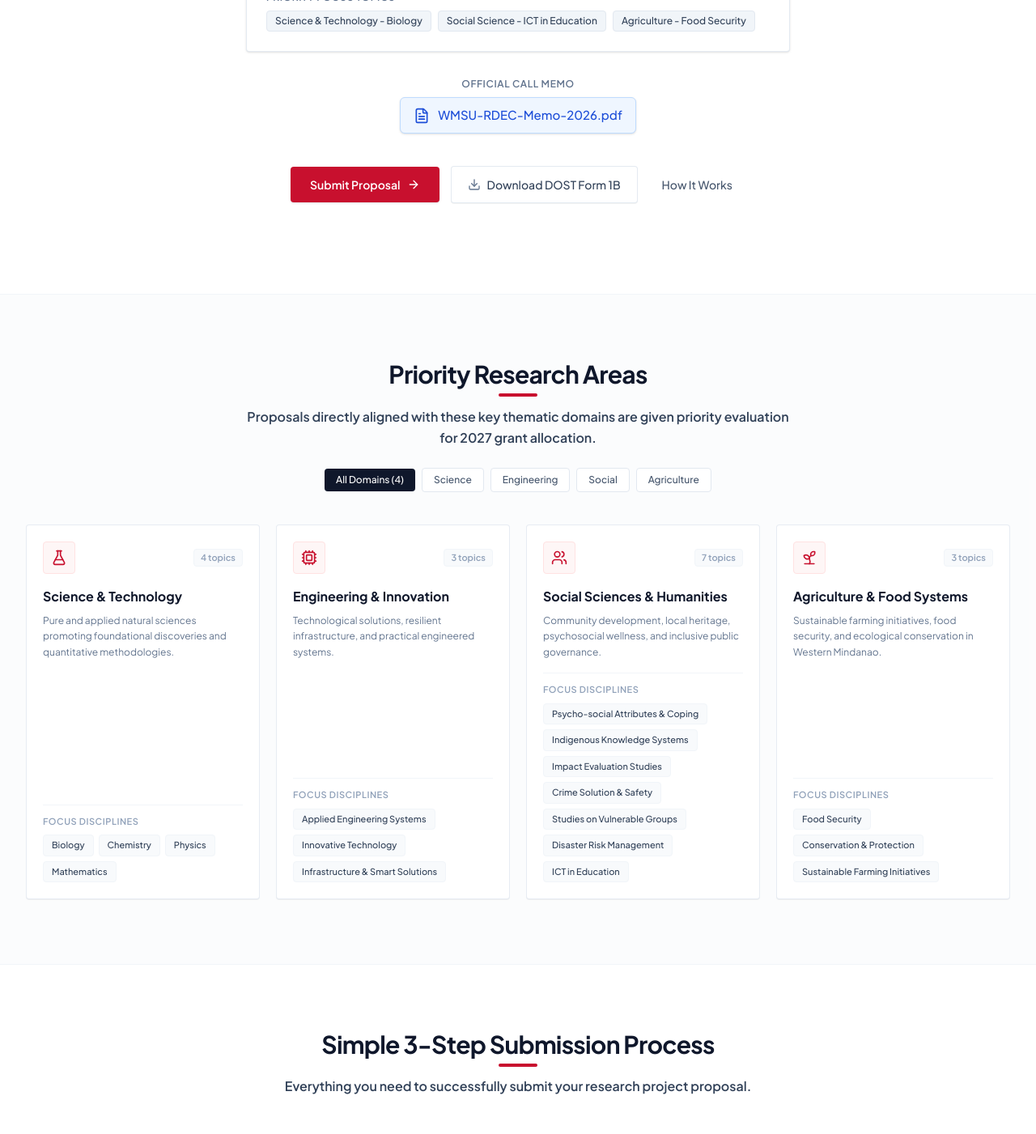
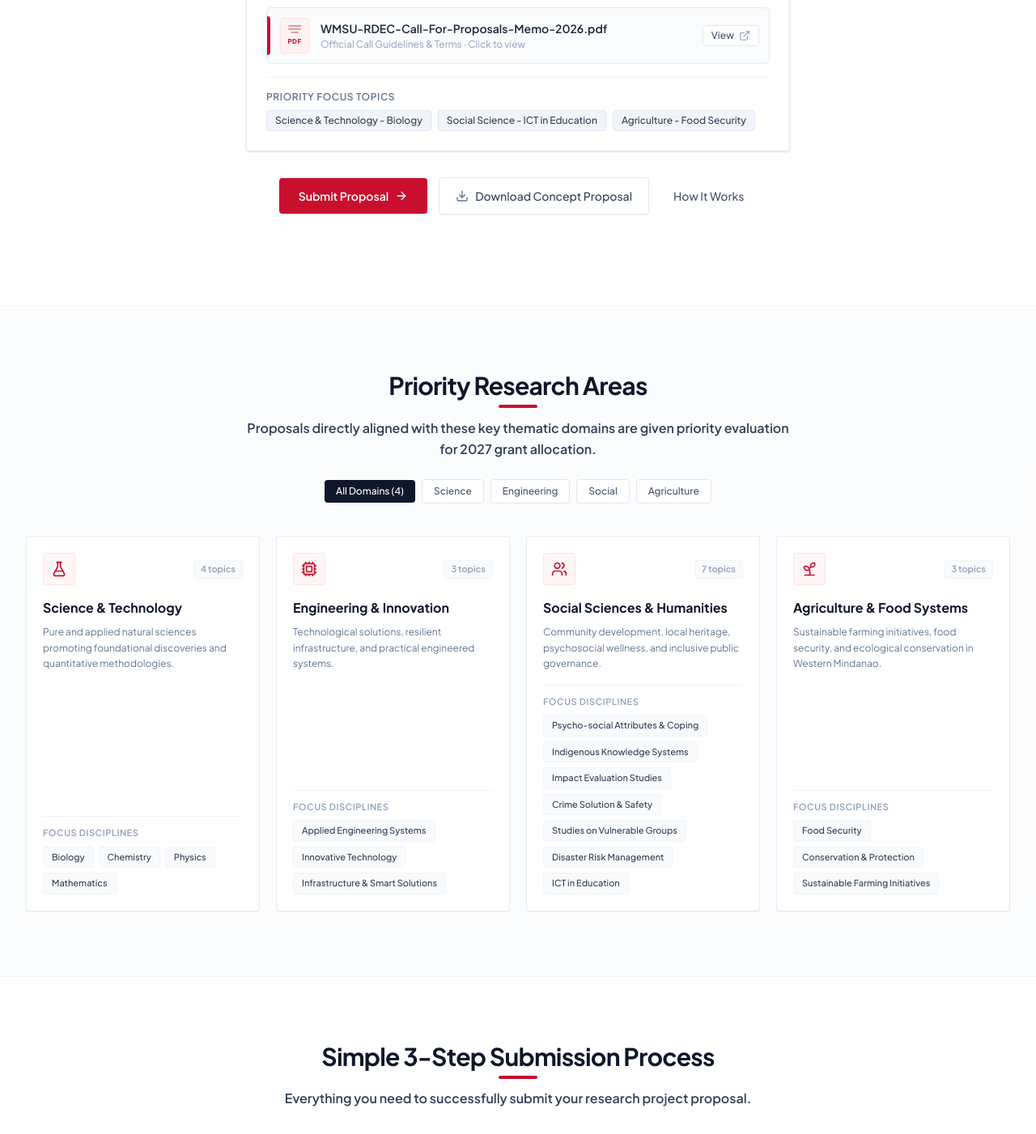
Before and after one commit to RALPH22222/wmsu-rdec, a React (Vite) app: page / in a window 1280 px wide. Shown: the part 680-2081 px from the top of the page at 81% size. Built offline with nearby package versions, Linux system fonts and the light colour scheme; no server answers.

Commit message:
few changes on the landing page

```diff
--- a/src/components/SubmissionPeriodPortal.tsx
+++ b/src/components/SubmissionPeriodPortal.tsx
@@ -1,4 +1,4 @@
-import React, { useState } from 'react';
+import React, { useState, useEffect } from 'react';
 import {
   Calendar,
   ArrowRight,
@@ -26,6 +26,14 @@ interface PriorityArea {
 
 export const SubmissionPeriodPortal: React.FC<SubmissionPeriodPortalProps> = ({ onSignInClick }) => {
   const [selectedCategory, setSelectedCategory] = useState<string>('all');
+  const [activeStep, setActiveStep] = useState<number>(0);
+
+  useEffect(() => {
+    const interval = setInterval(() => {
+      setActiveStep((prev) => (prev + 1) % 3);
+    }, 3000);
+    return () => clearInterval(interval);
+  }, []);
 
   const priorityAreas: PriorityArea[] = [
     {
@@ -159,7 +167,41 @@ export const SubmissionPeriodPortal: React.FC<SubmissionPeriodPortalProps> = ({
               </div>
             </div>
 
-            <div className="mt-5 pt-4 border-t border-slate-100">
+            {/* Official Call Memo */}
+            <div className="mt-4 pt-4 border-t border-slate-100">
+              <span className="text-xs uppercase tracking-wider font-semibold text-slate-500 block mb-2">
+                Official Memorandum
+              </span>
+              <a
+                href="#"
+                className="group relative flex items-center gap-3.5 w-full bg-slate-50/70 hover:bg-white border border-slate-200/90 rounded-md p-3 transition-all duration-200 hover:border-[#C8102E]/40 hover:shadow-xs"
+              >
+                {/* Red left accent - inset */}
+                <div className="absolute left-0 top-2.5 bottom-2.5 w-1 bg-[#C8102E] rounded-r-full" />
+                {/* PDF icon block */}
+                <div className="flex-shrink-0 w-9 h-11 bg-red-50 border border-red-100 rounded flex flex-col items-center justify-center gap-0.5 ml-1">
+                  <div className="w-4 h-0.5 bg-[#C8102E]/40 rounded-full" />
+                  <div className="w-4 h-0.5 bg-[#C8102E]/40 rounded-full" />
+                  <div className="w-2.5 h-0.5 bg-[#C8102E]/40 rounded-full" />
+                  <span className="text-[8px] font-black text-[#C8102E] mt-0.5 tracking-wider">PDF</span>
+                </div>
+                {/* File info */}
+                <div className="flex-1 min-w-0">
+                  <p className="text-sm font-semibold text-slate-800 truncate group-hover:text-[#C8102E] transition-colors">
+                    WMSU-RDEC-Call-For-Proposals-Memo-2026.pdf
+                  </p>
+                  <p className="text-xs text-slate-400 mt-0.5">Official Call Guidelines & Terms · Click to view</p>
+                </div>
+                {/* View button / icon */}
+                <div className="flex items-center gap-1.5 px-2.5 py-1 bg-white border border-slate-200 rounded text-xs font-medium text-slate-600 group-hover:text-[#C8102E] group-hover:border-[#C8102E]/30 transition-colors shrink-0">
+                  <span>View</span>
+                  <ExternalLink className="w-3.5 h-3.5 text-slate-400 group-hover:text-[#C8102E]" />
+                </div>
+              </a>
+            </div>
+
+            {/* Priority Focus Topics */}
+            <div className="mt-4 pt-4 border-t border-slate-100">
               <span className="text-xs uppercase tracking-wider font-semibold text-slate-500 block mb-2">
                 Priority Focus Topics
               </span>
@@ -169,20 +211,6 @@ export const SubmissionPeriodPortal: React.FC<SubmissionPeriodPortalProps> = ({
                 <span className="px-2.5 py-1 bg-slate-100 border border-slate-200 text-xs font-medium text-slate-700 rounded-sm">Agriculture - Food Security</span>
               </div>
             </div>
-          </div>
-
-          {/* Official Call Memo - Centered Display */}
-          <div className="flex flex-col items-center justify-center mb-10">
-            <span className="text-xs uppercase tracking-wider font-semibold text-slate-500 mb-2">
-              Official Call Memo
-            </span>
-            <a
-              href="#"
-              className="inline-flex items-center gap-2.5 px-4 py-2.5 bg-[#eff6ff] text-[#1d4ed8] border border-[#bfdbfe] rounded-md hover:bg-[#dbeafe] transition-colors text-[15px] font-medium shadow-sm"
-            >
-              <FileText className="w-5 h-5" />
-              <span>WMSU-RDEC-Memo-2026.pdf</span>
-            </a>
           </div>
 
           {/* Primary Action Buttons */}
@@ -202,7 +230,7 @@ export const SubmissionPeriodPortal: React.FC<SubmissionPeriodPortalProps> = ({
               className="w-full sm:w-auto inline-flex items-center justify-center gap-2 px-5 py-3 rounded-sm font-medium text-sm text-slate-700 bg-white hover:bg-slate-50 border border-slate-200/90 shadow-2xs hover:border-slate-300 transition-all duration-200"
             >
               <Download className="w-4 h-4 text-slate-500" />
-              <span>Download DOST Form 1B</span>
+              <span>Download Concept Proposal</span>
             </a>
 
             <a
@@ -234,8 +262,7 @@ export const SubmissionPeriodPortal: React.FC<SubmissionPeriodPortalProps> = ({
               <button
                 type="button"
                 onClick={() => setSelectedCategory('all')}
-                className={`px-3.5 py-1.5 rounded-sm text-xs font-medium transition-all ${
-                  selectedCategory === 'all'
+                className={`px-3.5 py-1.5 rounded-sm text-xs font-medium transition-all ${selectedCategory === 'all'
                     ? 'bg-slate-900 text-white shadow-xs'
                     : 'bg-white text-slate-600 border border-slate-200 hover:border-slate-300'
                   }`}
@@ -247,8 +274,7 @@ export const SubmissionPeriodPortal: React.FC<SubmissionPeriodPortalProps> = ({
                   key={area.id}
                   type="button"
                   onClick={() => setSelectedCategory(area.id)}
-                  className={`px-3.5 py-1.5 rounded-sm text-xs font-medium transition-all ${
-                    selectedCategory === area.id
+                  className={`px-3.5 py-1.5 rounded-sm text-xs font-medium transition-all ${selectedCategory === area.id
                       ? 'bg-[#C8102E] text-white shadow-xs'
                       : 'bg-white text-slate-600 border border-slate-200 hover:border-slate-300'
                     }`}
@@ -320,15 +346,22 @@ export const SubmissionPeriodPortal: React.FC<SubmissionPeriodPortalProps> = ({
           </div>
 
           <div className="grid grid-cols-1 md:grid-cols-3 gap-6 relative">
-            {submissionSteps.map((stepItem, idx) => (
+            {submissionSteps.map((stepItem, idx) => {
+              const isActive = activeStep === idx;
+              return (
                 <div
                   key={idx}
                   className="bg-white rounded-sm p-6 border border-slate-200/90 shadow-2xs hover:border-slate-300 transition-all flex flex-col justify-between"
                 >
                   <div>
                     <div className="flex items-center justify-between mb-4">
-                    <span className="text-2xl font-black text-slate-300 group-hover:text-[#C8102E] transition-colors">
-                      {stepItem.step}
+                      <span
+                        className="text-3xl font-black transition-all duration-700"
+                        style={{
+                          color: isActive ? '#C8102E' : '#e2e8f0',
+                        }}
+                      >
+                        {String(idx + 1).padStart(2, '0')}
                       </span>
                       <span className="w-8 h-8 rounded-sm bg-slate-50 border border-slate-200/80 flex items-center justify-center text-xs font-bold text-slate-600">
                         {idx + 1}
@@ -374,7 +407,8 @@ export const SubmissionPeriodPortal: React.FC<SubmissionPeriodPortalProps> = ({
                     )}
                   </div>
                 </div>
-            ))}
+              );
+            })}
           </div>
         </div>
       </section>
```
Lines whose indentation alone changed are shown as unchanged.
